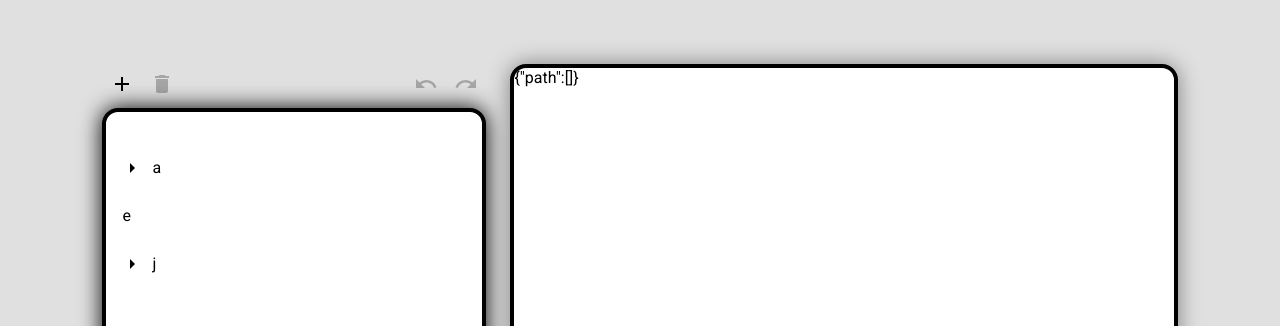
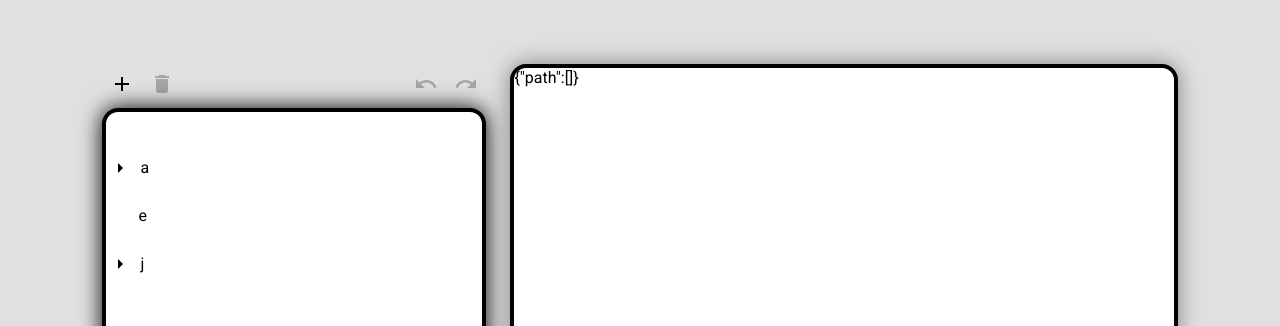
Before and after one commit to anti-yREX/dummy-data-generator, a React app: page / in a window 1280 px wide. Shown: the top 326 px of the page. Built offline with nearby package versions, Linux system fonts and the light colour scheme.

Commit message:
Vertical align for sibling children

```diff
--- a/src/app/ObjectListPanel/components/ObjectTree/ObjectTree.jsx
+++ b/src/app/ObjectListPanel/components/ObjectTree/ObjectTree.jsx
@@ -32,6 +32,7 @@ const LeafTypeItem = (props) => {
             onClick={() => onClickHandler()}
         >
             <ListItemText
+                sx={{ marginLeft: '16px' }}
                 primary={keyName}
             />
         </ListItemButton>
@@ -68,7 +69,7 @@ const NodeTypeItem = (props) => {
             >
                 <Icon
                     sx={{
-                        margin: '0 8px 0 -2px',
+                        margin: '0 8px 0 -14px',
                         transform: expanded ? '' : 'rotate(-90deg)',
                     }}
                 >
```
